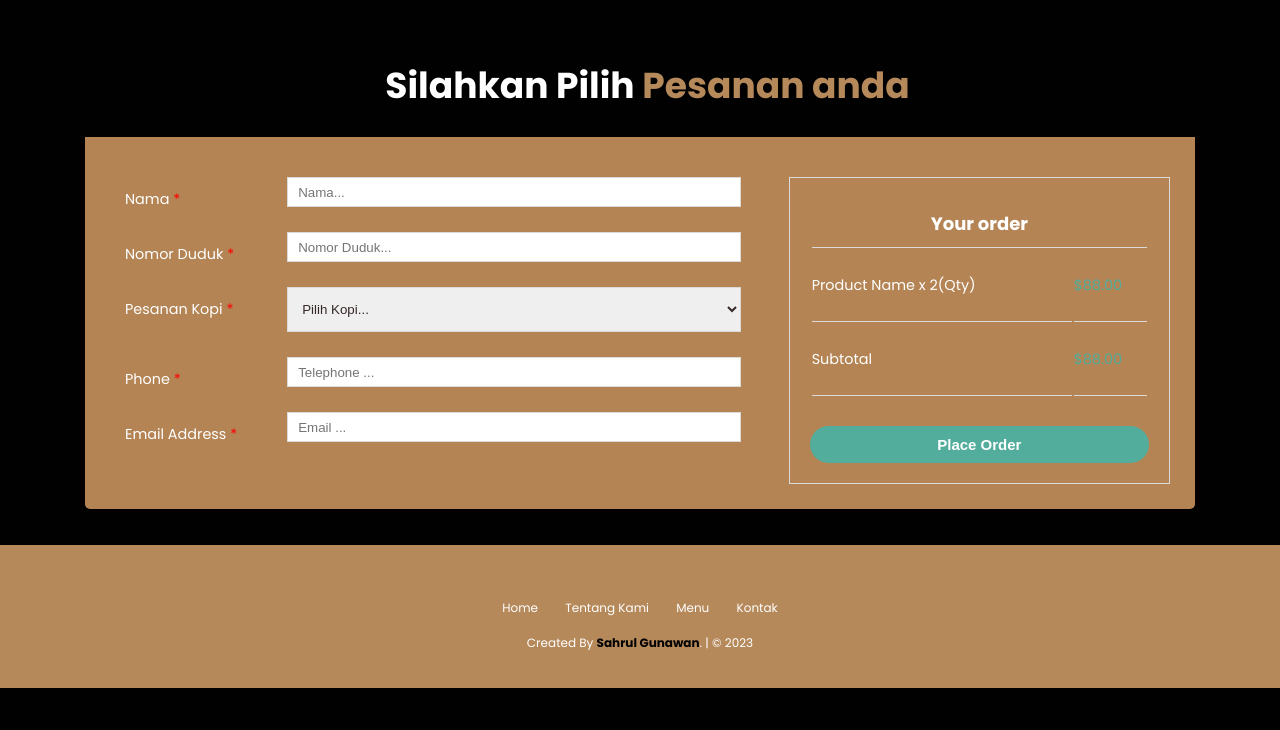
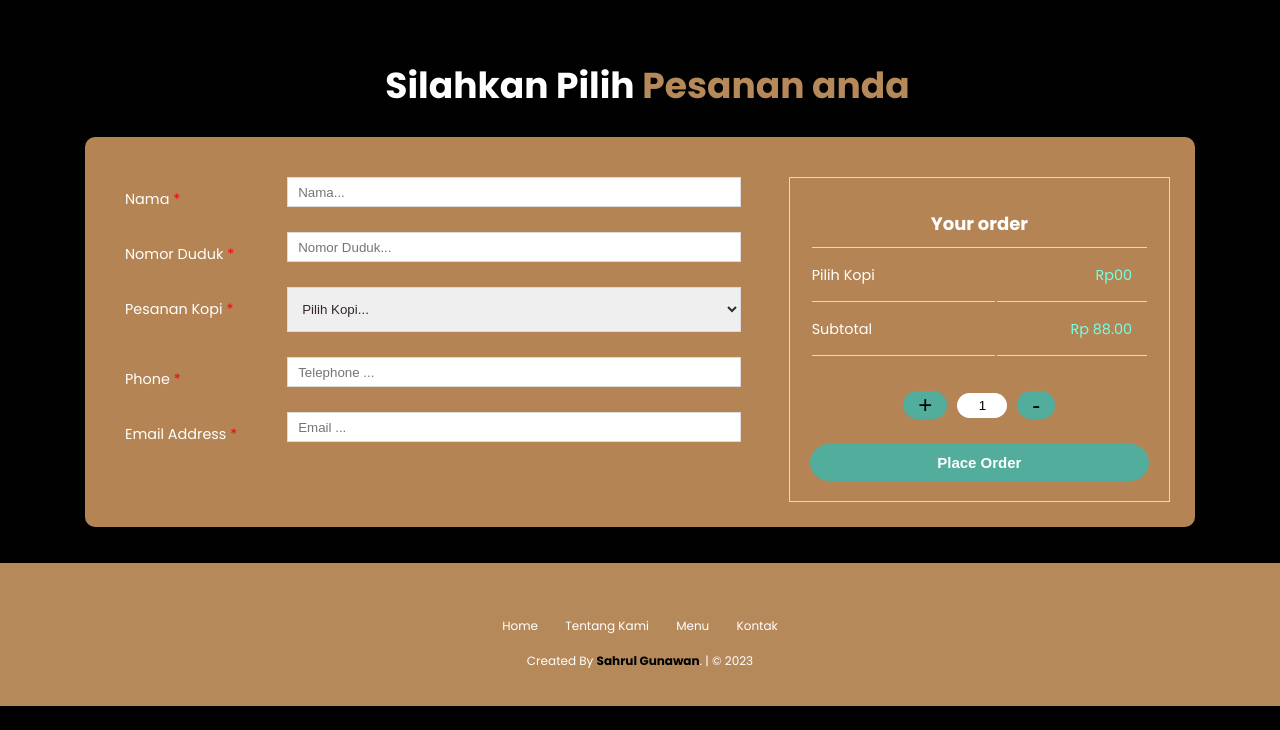
Before and after one commit to ShrlGnwn66/docker-coffe, a PHP site: page /order.html in a window 1280 px wide. Shown: the part 70-800 px from the top of the page. Run offline with PHP 8.4, Linux system fonts and the light colour scheme.

```diff
--- a/coffe/css/style.css
+++ b/coffe/css/style.css
@@ -337,7 +337,7 @@ footer .credit a {
   display: flex;
   flex-direction: row;
   background: #b48454;
-  border-radius: 0 0 5px 5px;
+  border-radius: 10px;
   padding: 25px;
 }
 
@@ -365,14 +365,17 @@ h2 {
   margin: 0;
   padding-left: 15px;
 }
+
 .required {
   color: red;
 }
+
 label,
 table {
   display: block;
   margin: 15px;
 }
+
 label > span {
   font-size: 1.2rem;
   float: left;
@@ -381,9 +384,7 @@ label > span {
   padding-right: 10px;
 }
 
-.form-order input[type='text'],
-input[type='tel'],
-input[type='email'],
+.form-order input,
 select {
   width: 70%;
   height: 30px;
@@ -410,7 +411,7 @@ select {
 }
 
 table {
-  margin: 0;
+  margin: auto;
   padding: 0;
 }
 
@@ -419,28 +420,57 @@ th {
   padding: 10px 0;
 }
 
-tr > td:nth-child(1) {
+td {
+  min-width: 150px;
+  border-bottom: 1px solid #dadada;
+  padding: 15px 15px 15px 0;
+}
+
+td:nth-child(1) {
+  width: 70%; /* Misalnya, dapat diubah sesuai kebutuhan */
   text-align: left;
   font-size: 1.2rem;
 }
 
-tr > td:nth-child(2) {
+td:nth-child(2) {
+  width: 30%; /* Misalnya, dapat diubah sesuai kebutuhan */
   font-size: 1.2rem;
   text-align: right;
-  color: #52ad9c;
-}
-
-td {
-  width: 100%;
-  border-bottom: 1px solid #dadada;
-  padding: 25px 25px 25px 0;
+  color: #73ffe3;
 }
 
 .Yorder > div {
   padding: 15px 0;
 }
 
-button {
+.count {
+  display: flex;
+  justify-content: center;
+  align-items: center;
+}
+
+.count .count-button {
+  padding: 0 15px;
+  font-size: 2rem;
+  cursor: pointer;
+  background-color: #52ad9c;
+  border-radius: 20px;
+}
+
+.count .count-button:hover {
+  cursor: pointer;
+  background: #428a7d;
+}
+
+.count input {
+  height: 25px;
+  width: 50px;
+  text-align: center;
+  margin: 0 10px 0 10px;
+  border-radius: 30px;
+}
+
+.order-button {
   width: 100%;
   margin-top: 10px;
   padding: 10px;
@@ -452,7 +482,7 @@ button {
   font-weight: bold;
 }
 
-button:hover {
+.order-button:hover {
   cursor: pointer;
   background: #428a7d;
 }
--- a/coffe/js/script.js
+++ b/coffe/js/script.js
@@ -1,14 +1,85 @@
 // Toogle class active for Hamburger Menu
 
-const navbarNav = document.querySelector(".navbar-nav");
-document.querySelector("#hamburger-menu").onclick = () => {
-  navbarNav.classList.toggle("active");
+const navbarNav = document.querySelector('.navbar-nav');
+document.querySelector('#hamburger-menu').onclick = () => {
+  navbarNav.classList.toggle('active');
 };
 
 // Close navbar hamburger diluar sidebar
-const hamburger = document.querySelector("#hamburger-menu");
-document.addEventListener("click", function (e) {
+const hamburger = document.querySelector('#hamburger-menu');
+document.addEventListener('click', function (e) {
   if (!hamburger.contains(e.target) && !navbarNav.contains(e.target)) {
-    navbarNav.classList.remove("active");
+    navbarNav.classList.remove('active');
   }
 });
+
+// select product
+var selectProduct = document.querySelector('select[name="selection"]');
+var productNameElement = document.querySelector('td.product-name');
+var price = document.querySelector('td.price');
+var input = document.getElementById('inputField');
+
+var formatter = new Intl.NumberFormat('id-ID', {
+  style: 'currency',
+  currency: 'IDR',
+  minimumFractionDigits: 0,
+  maximumFractionDigits: 0,
+});
+
+selectProduct.addEventListener('change', function () {
+  var selectedOption = selectProduct.value;
+  productNameElement.textContent = selectedOption;
+
+  if (selectProduct.value === 'Espresso') {
+    price.textContent = formatter.format(20000);
+  } else if (selectProduct.value === 'Cappuccino') {
+    price.textContent = formatter.format(18000);
+  } else if (selectProduct.value === 'Coffee Latte') {
+    price.textContent = formatter.format(20000);
+  } else if (selectProduct.value === 'Americano') {
+    price.textContent = formatter.format(16000);
+  } else if (selectProduct.value === 'Mocha') {
+    price.textContent = formatter.format(15000);
+  } else if (selectProduct.value === 'Frappe') {
+    price.textContent = formatter.format(12000);
+  }
+});
+
+function increment() {
+  var value = parseInt(input.value) || 0;
+  input.value = value + 1;
+  updateSubtotal();
+}
+
+function decrement() {
+  var value = parseInt(input.value) || 0;
+  if (value > 1) {
+    input.value = value - 1;
+  }
+  updateSubtotal();
+}
+
+function updateSubtotal() {
+  var value = parseInt(input.value) || 0;
+  var subtotal = value * getProductPrice();
+  var formattedSubtotal = formatter.format(subtotal);
+  document.getElementById('subtotal').textContent = formattedSubtotal;
+}
+
+function getProductPrice() {
+  if (selectProduct.value === 'Espresso') {
+    return 20000;
+  } else if (selectProduct.value === 'Cappuccino') {
+    return 18000;
+  } else if (selectProduct.value === 'Coffee Latte') {
+    return 20000;
+  } else if (selectProduct.value === 'Americano') {
+    return 16000;
+  } else if (selectProduct.value === 'Mocha') {
+    return 15000;
+  } else if (selectProduct.value === 'Frappe') {
+    return 12000;
+  } else {
+    return 0;
+  }
+}
--- a/coffe/order.html
+++ b/coffe/order.html
@@ -58,7 +58,7 @@
           </label>
           <label>
             <span>Nomor Duduk <span class="required">*</span></span>
-            <input type="text" name="no duduk" placeholder="Nomor Duduk..." required />
+            <input type="number" name="no duduk" placeholder="Nomor Duduk..." required />
           </label>
           <label>
             <span>Pesanan Kopi <span class="required">*</span></span>
@@ -87,17 +87,21 @@
               <th colspan="2" class="title_your_order">Your order</th>
             </tr>
             <tr>
-              <td>Product Name x 2(Qty)</td>
-              <td>$88.00</td>
+              <td class="product-name" id="product-name">Pilih Kopi</td>
+              <td class="price">Rp00</td>
             </tr>
             <tr>
               <td>Subtotal</td>
-              <td>$88.00</td>
+              <td id="subtotal" class="total">Rp 88.00</td>
             </tr>
           </table>
           <br />
-          <!-- <div><input type="radio" name="dbt" value="dbt" checked /> Direct Bank Transfer</div> -->
-          <button type="button">Place Order</button>
+          <div class="count">
+            <button class="count-button" onclick="increment()">+</button>
+            <input type="text" id="inputField" value="1" />
+            <button class="count-button" onclick="decrement()">-</button>
+          </div>
+          <button class="order-button" type="button">Place Order</button>
         </div>
         <!-- Yorder -->
       </div>
@@ -130,5 +134,8 @@
       </div>
     </footer>
     <!-- Footer End -->
+
+    <!-- Javascript  -->
+    <script src="js/script.js"></script>
   </body>
 </html>
```
